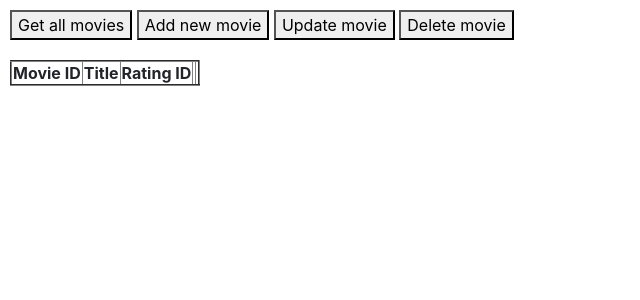
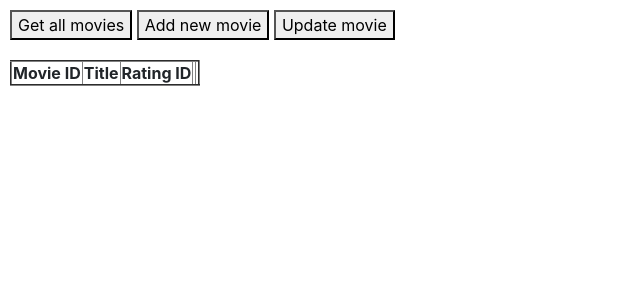
Before and after one commit to itskeithstudent/data-representation-project, a Flask app: page / in a window 1280 px wide. Shown: the top 300 px of the page, without its empty margins (0-640 px from the left). Run offline with Flask 2, Linux system fonts and the light colour scheme; lists and menus that the app fills with data are empty; some libraries are stand-ins or nearby versions.

Commit message:
Remove delete button not within table row

```diff
--- a/Server/templates/movieform.html
+++ b/Server/templates/movieform.html
@@ -16,7 +16,6 @@
         <button onclick="getAll()">Get all movies</button>
         <button onclick="movieForm()">Add new movie</button>
         <button onclick="updateMovie()">Update movie</button>
-        <button onclick="deleteMovie()">Delete movie</button>
     </div>
     <div id="output">
         <table id="movie-table" border=2>
```
